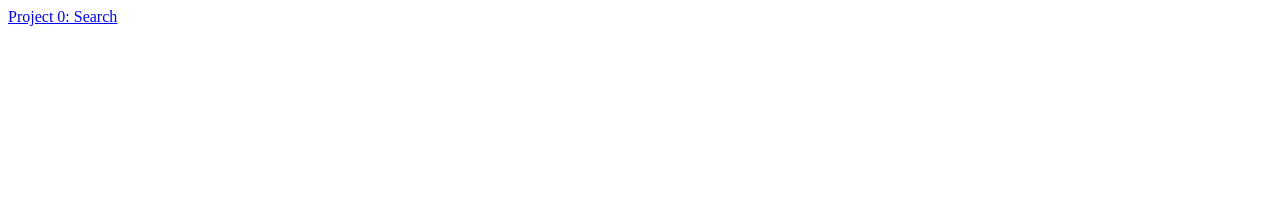
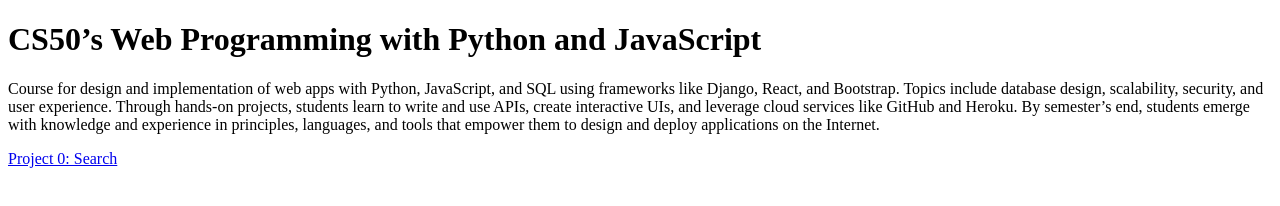
Before and after one commit to bradyivan/CS50_Web_Python, a plain HTML site: page index.html in a window 1280 px wide. Drawn offline with Linux system fonts and the light colour scheme.

Commit message:
Add web content

```diff
--- a/index.html
+++ b/index.html
@@ -7,6 +7,14 @@
     <title>CS50 Harvard Web Course</title>
 </head>
 <body>
+    <h1>CS50’s Web Programming with Python and JavaScript</h1>
+    <p>Course for design and implementation of web apps with Python, JavaScript, and SQL
+        using frameworks like Django, React, and Bootstrap. Topics include database
+        design, scalability, security, and user experience. Through hands-on projects,
+        students learn to write and use APIs, create interactive UIs, and leverage cloud
+        services like GitHub and Heroku. By semester’s end, students emerge with knowledge
+        and experience in principles, languages, and tools that empower them to design
+        and deploy applications on the Internet.</p>
     <a href="Project_0/index.html">Project 0: Search</a>
 </body>
 </html>
```
